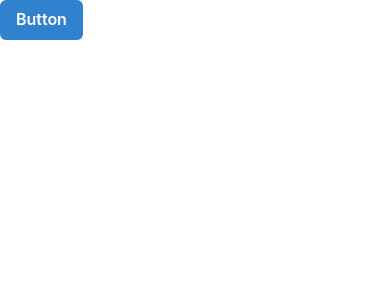
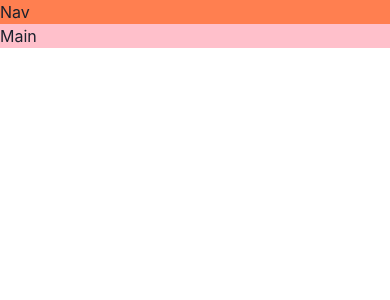
Before and after one commit to dirtyuniversalunicorn/games-app, a React (Vite) app: page / in a window 390 px wide. Shown: the top 300 px of the page. Built offline with nearby package versions, Linux system fonts and the light colour scheme.

Commit message:
responsive layout

```diff
--- a/src/App.tsx
+++ b/src/App.tsx
@@ -1,7 +1,26 @@
-import { Button, ButtonGroup } from "@chakra-ui/react";
+import { Grid, GridItem, Show } from "@chakra-ui/react";
 
 function App() {
-  return <Button colorScheme="blue">Button</Button>;
+  return (
+    <Grid
+      templateAreas={{
+        base: `"nav" "main"`,
+        lg: `"nav nav" "aside main"`, // 1024px
+      }}
+    >
+      <GridItem area="nav" bg="coral">
+        Nav
+      </GridItem>
+      <Show above="lg">
+        <GridItem area="aside" bg="gold">
+          Aside
+        </GridItem>
+      </Show>
+      <GridItem area="main" bg="pink">
+        Main
+      </GridItem>
+    </Grid>
+  );
 }
 
 export default App;
```
